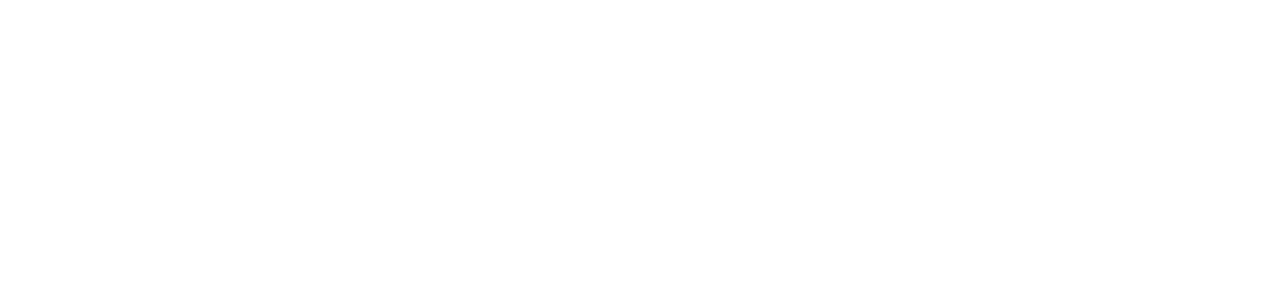
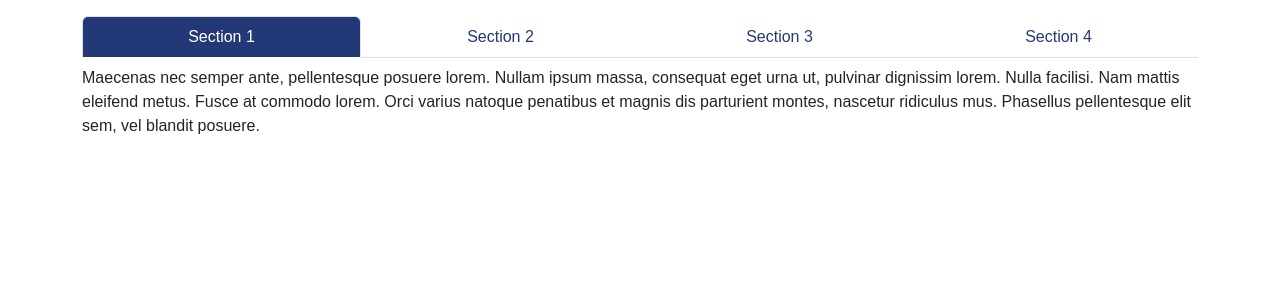
Before and after one commit to mindarc/frontend-assessment, a React (Create React App) app: page /exercise-two in a window 1280 px wide. Before the commit this address had no page. Shown: the top 300 px of the page. Built offline with nearby package versions, Linux system fonts and the light colour scheme.

Commit message:
Exercise two

```diff
--- a/src/App.js
+++ b/src/App.js
@@ -3,6 +3,7 @@
 import { BrowserRouter, Route, Routes } from 'react-router-dom';
 import ExerciseOne from './pages/ExerciseOne';
 import Home from './pages/Home';
+import ExerciseTwo from './pages/ExerciseTwo';
 
 function App() {
   return (
@@ -11,6 +12,7 @@
         <Routes>
           <Route exact path="/" element={<Home />} />
           <Route exact path="/exercise-one" element={<ExerciseOne />} />
+          <Route exact path="/exercise-two" element={<ExerciseTwo />} />
         </Routes>
       </BrowserRouter>
     </>
--- /dev/null
+++ b/src/data/data.json
@@ -0,0 +1,18 @@
+[
+  {
+    "title": "Section 1",
+    "content": "<p>Maecenas nec semper ante, pellentesque posuere lorem. Nullam ipsum massa, consequat eget urna ut, pulvinar dignissim lorem. Nulla facilisi. Nam mattis eleifend metus. Fusce at commodo lorem. Orci varius natoque penatibus et magnis dis parturient montes, nascetur ridiculus mus. Phasellus pellentesque elit sem, vel blandit posuere.</p>"
+  },
+  {
+    "title": "Section 2",
+    "content": "<p>Mauris a orci sodales, scelerisque velit vitae, gravida nisl. Ut non laoreet eros, vel laoreet nisi. Praesent sed dolor dui. Proin non fringilla quam. Aliquam erat volutpat. Vestibulum vel arcu semper, lobortis turpis ac, ultricies nisi. Praesent id.</p>"
+  },
+  {
+    "title": "Section 3",
+    "content": "<p>Sed elementum sapien ut sapien imperdiet, eu venenatis enim rhoncus. Praesent euismod tincidunt rhoncus. Duis cras amet:</p><ul><li>List item one</li><li>List item two</li><li>List item three</li></ul>"
+  },
+  {
+    "title": "Section 4",
+    "content": "<p>Cras dictum. Pellentesque habitant morbi tristique senectus et netus et malesuada fames ac turpis egestas. Vestibulum ante ipsum primis in faucibus orci luctus et ultrices posuere cubilia Curae; Aenean lacinia mauris vel est.</p><p>Suspendisse eu nisl. Nullam ut libero. Integer dignissim consequat lectus. Class aptent taciti sociosqu ad litora torquent per conubia nostra, per inceptos himenaeos.</p>"
+  }
+]
--- /dev/null
+++ b/src/pages/ExerciseTwo.js
@@ -0,0 +1,30 @@
+import { Accordion, AccordionBody, AccordionHeader, AccordionItem, Tab, Tabs } from "react-bootstrap";
+import data from "../data/data.json"
+import '../styles/components/exercise-two.scss';
+
+export default function ExerciseTwo() {
+  return (
+    <div className="container mt-3">
+      <div className="tabs">
+        <Tabs variant="tabs" fill className="mb-2">
+          {data.map((item, i) => (
+            <Tab eventKey={`section-${i}`} title={item.title}>
+              <div dangerouslySetInnerHTML={{__html: item.content}}></div>
+            </Tab>
+          ))}
+        </Tabs>
+      </div>
+
+      <Accordion defaultActiveKey="section-0" className="is-mobile">
+        {data.map((item, i) => (
+          <AccordionItem eventKey={`section-${i}`}>
+            <AccordionHeader>{item.title}</AccordionHeader>
+            <AccordionBody>
+              <div dangerouslySetInnerHTML={{__html: item.content}}></div>
+            </AccordionBody>
+          </AccordionItem>
+        ))}
+      </Accordion>
+    </div>
+  )
+}
--- a/src/pages/Home.js
+++ b/src/pages/Home.js
@@ -4,7 +4,8 @@
   return (
     <div className="vh-100 container">
       <div className="d-flex justify-content-center align-items-center h-100">
-        <Button variant="primary" href="/exercise-one">Exercise One</Button>
+        <Button variant="primary" href="/exercise-one" className="mx-2">Exercise One</Button>
+        <Button variant="dark" href="/exercise-two" className="mx-2">Exercise Two</Button>
       </div>
     </div>
   )
--- /dev/null
+++ b/src/styles/components/exercise-two.scss
@@ -0,0 +1,36 @@
+.tabs {
+  .nav-link {
+    color: #233876;
+  }
+
+  .nav-link.active,
+  .nav-link:hover {
+    background-color: #233876;
+    color: #fff;
+  }
+}
+
+.accordion {
+  display: none;
+
+  &-button {
+    &:not(.collapsed) {
+      background-color: #233876;
+      color: #fff;
+    }
+
+    &:focus {
+      box-shadow: none;
+    }
+  }
+}
+
+@media screen and (max-width: 767px) {
+  .tabs {
+    display: none;
+  }
+
+  .accordion {
+    display: block;
+  }
+}
```
Also changed, not shown: 1 other file (tests, documents, lock files or other folders).
